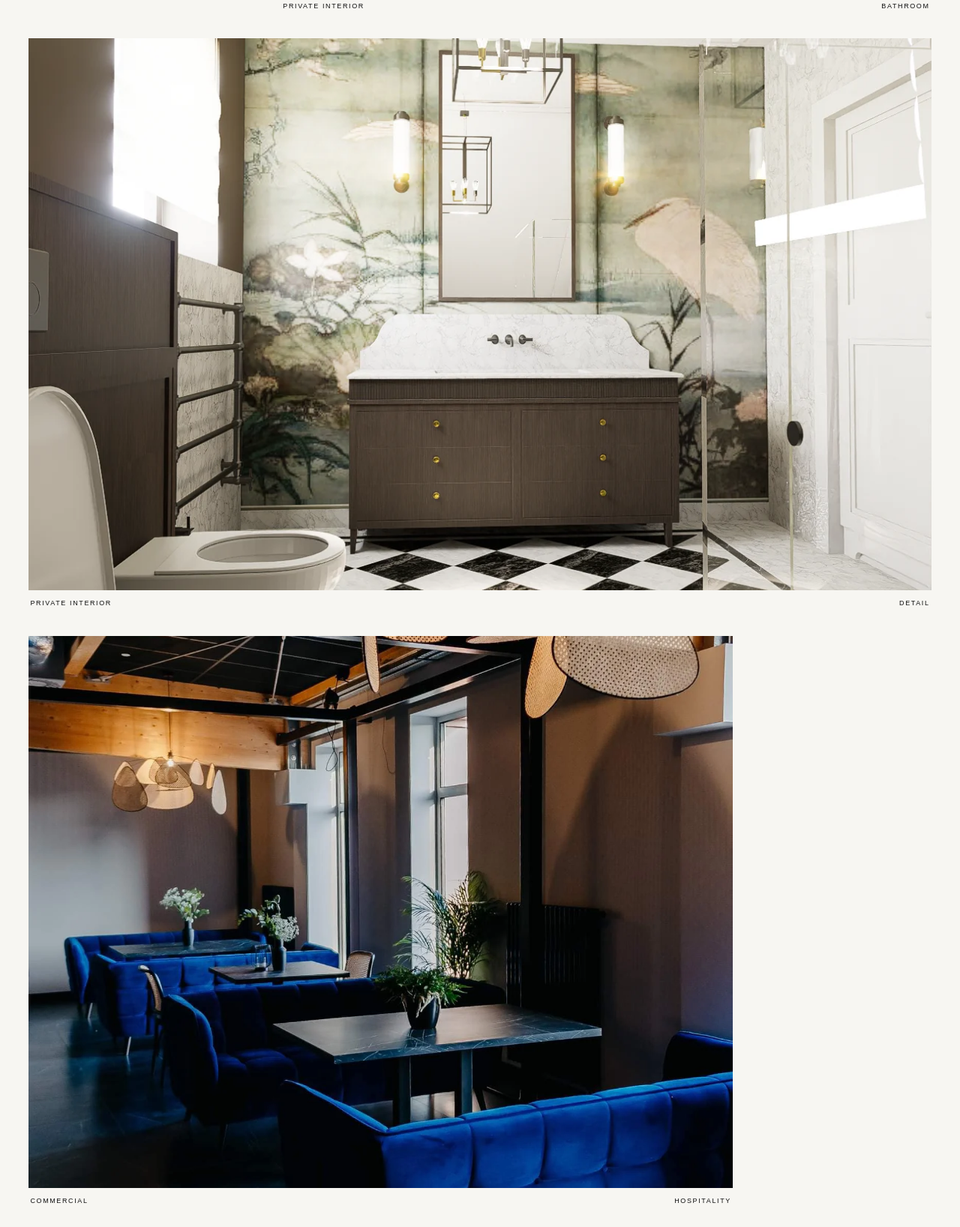
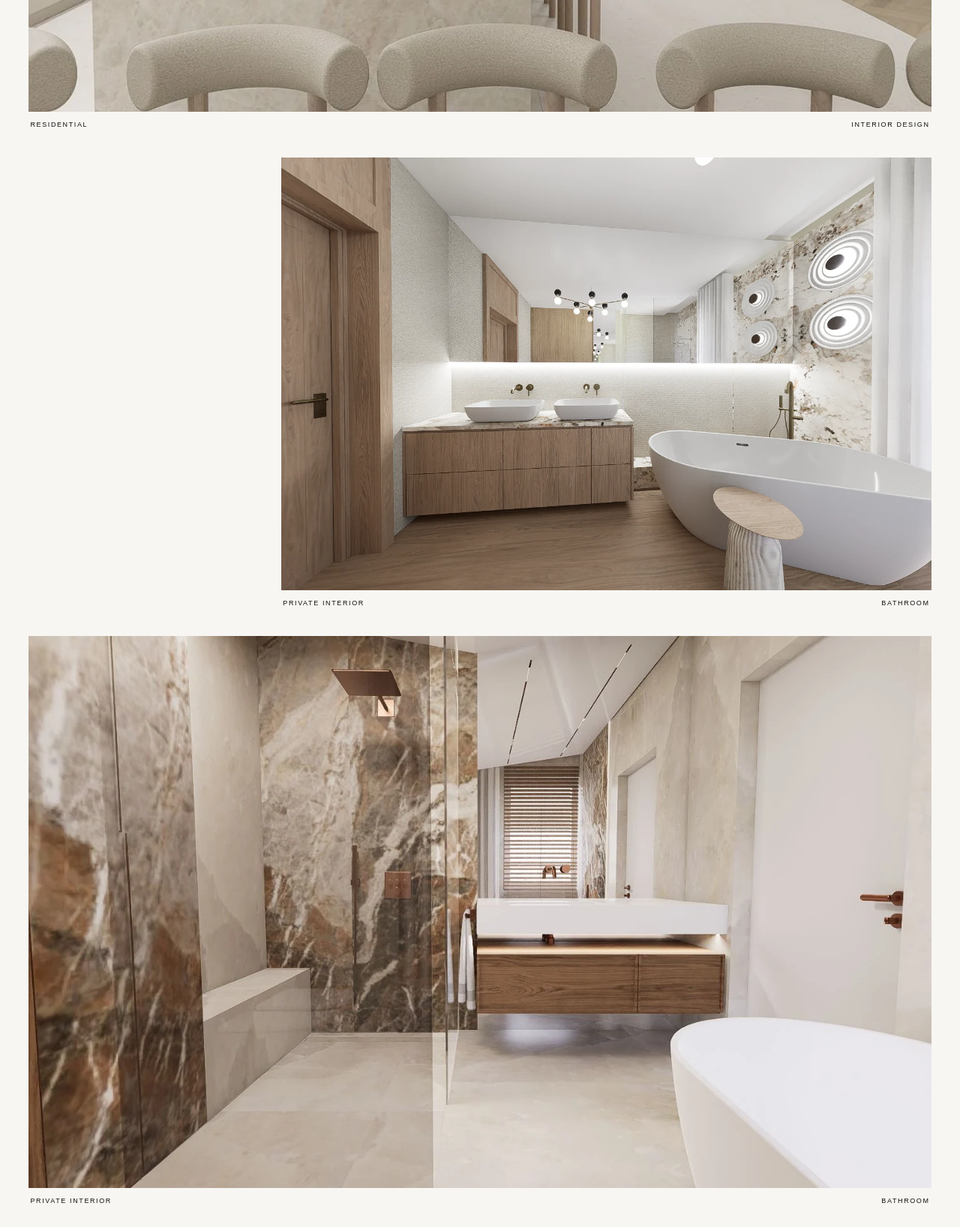
Before and after one commit to agagawlik/agawlik.pl, a plain HTML site: page index.html in a window 1280 px wide. Shown: the part 2904-4540 px from the top of the page at 75% size. Drawn offline with Linux system fonts and the light colour scheme.

Commit message:
Add new images to gallery section in index.html

```diff
--- a/index.html
+++ b/index.html
@@ -22,11 +22,15 @@ header{position:fixed;z-index:10;top:0;left:0;right:0;padding:22px 34px;display:
 <section class="hero"><img src="assets/hero.webp" alt="Projekt jasnego salonu z biblioteką — Agnieszka Gawlik"><div class="hero-copy"><h1>Agnieszka Gawlik</h1><p>Agnieszka Gawlik · Interior Design</p></div></section>
 <section class="intro" id="studio"><div class="mark"><img src="assets/logo.webp" alt="Znak pracowni"></div><div><div class="eyebrow">Studio · Częstochowa</div><h2>Wnętrza tworzone z wyczuciem proporcji, materiału i detalu.</h2><p>Od 15 lat projektuję wnętrza indywidualne i komercyjne. Tworzę spójne, funkcjonalne przestrzenie, w których architektura, światło i materiały budują ponadczasową całość.</p></div></section>
 <section class="gallery" id="projekty">
-<figure class="shot"><img src="assets/kitchen.webp" alt="Projekt kuchni z wyspą"><figcaption class="caption"><span>Residential</span><span>Interior design</span></figcaption></figure>
-<figure class="shot narrow"><img src="assets/bath.webp" alt="Projekt jasnej łazienki"><figcaption class="caption"><span>Private interior</span><span>Bathroom</span></figcaption></figure>
-<figure class="shot"><img src="assets/classic-bath.webp" alt="Projekt łazienki z dekoracyjną ścianą"><figcaption class="caption"><span>Private interior</span><span>Detail</span></figcaption></figure>
-<figure class="shot dark"><img src="assets/restaurant.webp" alt="Projekt wnętrza restauracji"><figcaption class="caption"><span>Commercial</span><span>Hospitality</span></figcaption></figure>
-<figure class="shot narrow"><img src="assets/detail.webp" alt="Detal wnętrza lokalu"><figcaption class="caption"><span>Commercial</span><span>Detail</span></figcaption></figure>
+<figure class="shot"><img src="assets/kitchen.webp" alt="Projekt kuchni"><figcaption class="caption"><span>Residential</span><span>Interior design</span></figcaption></figure>
+<figure class="shot"><img src="assets/2kitchen-new.webp" alt="Projekt kuchni"><figcaption class="caption"><span>Residential</span><span>Interior design</span></figcaption></figure>
+<figure class="shot narrow"><img src="assets/bath.webp" alt="Projekt łazienki"><figcaption class="caption"><span>Private interior</span><span>Bathroom</span></figcaption></figure>
+<figure class="shot"><img src="assets/3bathroom-new.webp" alt="Projekt łazienki"><figcaption class="caption"><span>Private interior</span><span>Bathroom</span></figcaption></figure>
+<figure class="shot"><img src="assets/4hall.webp" alt="Projekt holu"><figcaption class="caption"><span>Residential</span><span>Hall</span></figcaption></figure>
+<figure class="shot"><img src="assets/5exterior.webp" alt="Projekt domu"><figcaption class="caption"><span>Residential</span><span>Exterior</span></figcaption></figure>
+<figure class="shot"><img src="assets/classic-bath.webp" alt="Projekt łazienki"><figcaption class="caption"><span>Private interior</span><span>Detail</span></figcaption></figure>
+<figure class="shot dark"><img src="assets/restaurant.webp" alt="Projekt restauracji"><figcaption class="caption"><span>Commercial</span><span>Hospitality</span></figcaption></figure>
+<figure class="shot narrow"><img src="assets/detail.webp" alt="Detal wnętrza"><figcaption class="caption"><span>Commercial</span><span>Detail</span></figcaption></figure>
 </section>
 <section class="contact" id="kontakt"><div class="eyebrow">Kontakt</div><h2>Porozmawiajmy<br>o wnętrzu.</h2><div class="contact-grid"><div><div class="label">Agnieszka Gawlik</div><div>Projektowanie wnętrz<br>Częstochowa i okolice</div></div><div><div class="label">Pracownia</div><div>Kłobuck · ul. gen. W. Andersa 29<br>Częstochowa · ul. Dąbrowskiego 13/12</div></div><div class="links"><div class="label">Kontakt & social</div><a href="tel:+48888955367">+48 888 955 367</a><a href="mailto:biurogawlik@gmail.com">biurogawlik@gmail.com</a><a href="https://www.instagram.com/a.gawlik_garden_interior/" target="_blank" rel="noopener">Instagram ↗</a><a href="https://www.facebook.com/profile.php?id=100054637140767" target="_blank" rel="noopener">Facebook ↗</a></div></div></section>
 </main><footer class="footer"><span>© Agnieszka Gawlik</span><span>agawlik.pl</span></footer>
```
